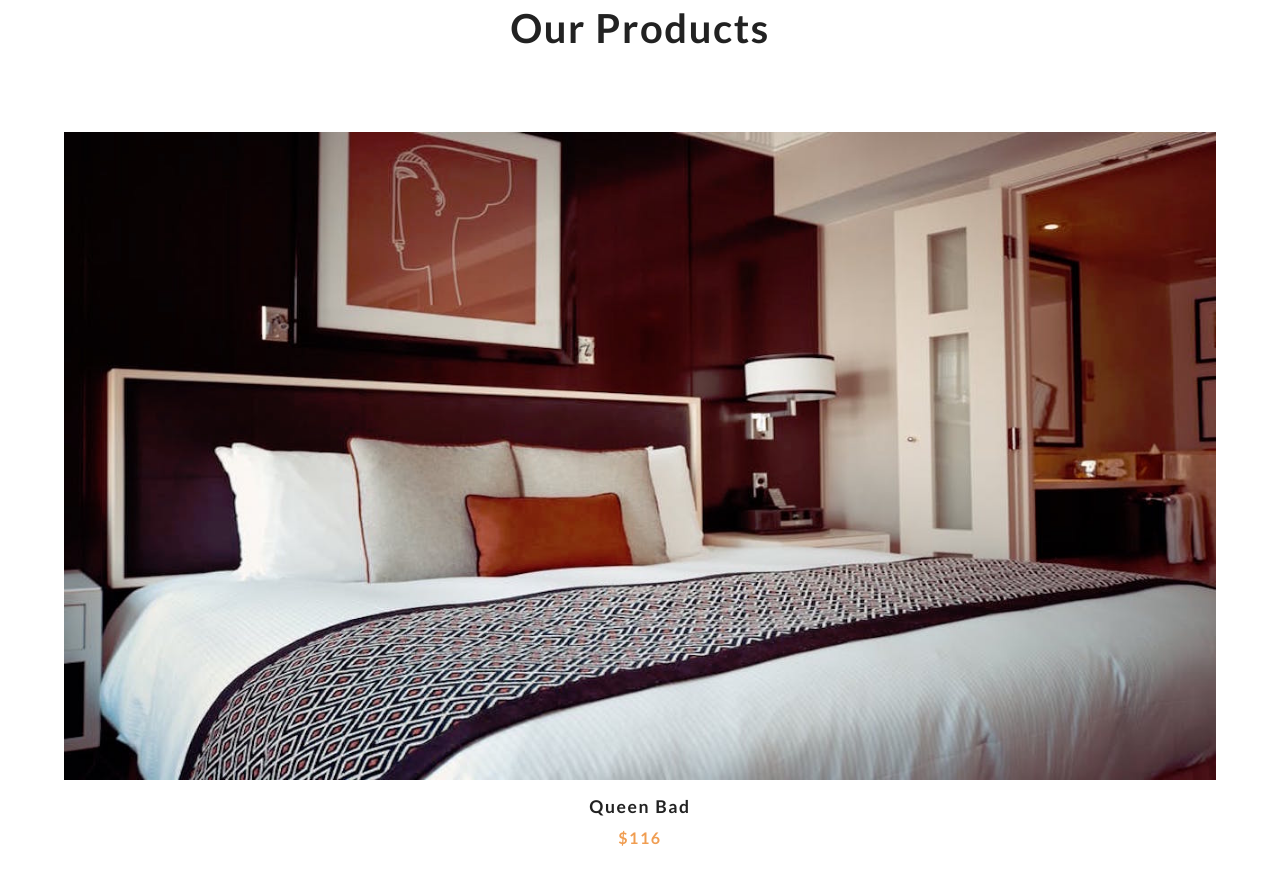
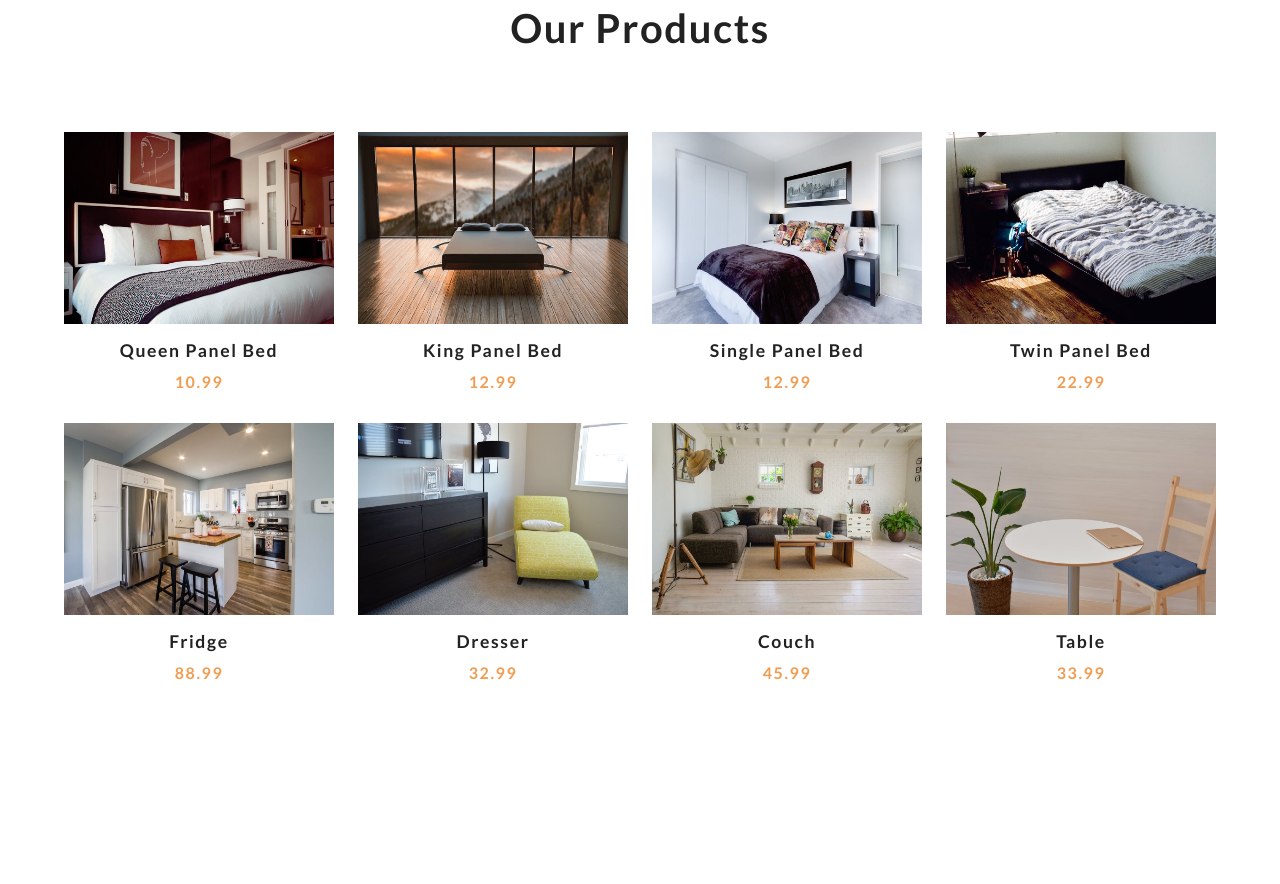
Before and after one commit to Clemilton/ComfyHouse, a plain HTML site: page index.html in a window 1280 px wide. Shown: the part 860-1744 px from the top of the page. After the commit the page ends 1606 px from the top, so only its background shows below. Drawn offline with Linux system fonts and the light colour scheme.

Commit message:
Adicionar produtos por um JSON

```diff
--- a/app.js
+++ b/app.js
@@ -1,4 +1,6 @@
 //variables
+
+//PAREI EM 1h:29min
 const cartBtn = document.querySelector('.cart-btn');
 const closeCartBtn = document.querySelector('.close-cart');
 const clearCartBtn = document.querySelector('.clear-cart');
@@ -17,9 +19,16 @@ class Products{
     //método assicrono para pegar os dados
     async getProducts(){
         try{
-        let result = await fetch('products.json')
-        let data = await result.json()
-        return data
+            let result = await fetch('products.json')
+            let data = await result.json()
+            let products =  data.items;
+            products = products.map(item => {
+                const{title,price} = item.fields
+                const{id} = item.sys
+                const image = item.fields.image.fields.file.url;
+                return {title,price,id,image}
+            });
+            return products;
         }catch(error){
             console.log(error)
         }
@@ -28,7 +37,30 @@ class Products{
 
 // display products
 class UI{
+    displayProducts(products){
+        console.log(products)
+        let result ='';
+        products.forEach(product => {
+            result+=`
+            <!--sigle product-->
+            <article class="product">
+                <div class="img-container">
+                    <img src=${product.image} alt="product" class="product-img">
+                    <button class="bag-btn" data-id=${product.id}>
+                    <i class="fas fa-shopping-cart"></i>
+                    add to bag
+                    </button>
+                </div>
+                <h3>${product.title}</h3>
+                <h4>${product.price}</h4>
+            </article>
+            <!--end of single product-->
 
+
+            `
+        });
+        productsDOM.innerHTML= result;
+    }
 }
 
 //local storage
@@ -39,5 +71,5 @@ class Storage{
 document.addEventListener("DOMContentLoaded",()=>{
     const ui = new UI();
     const products = new Products();
-    products.getProducts().then(data => console.log(data));
+    products.getProducts().then(products => ui.displayProducts(products));
 });
--- a/index.html
+++ b/index.html
@@ -41,19 +41,7 @@
             <h2>our products</h2>
         </div>
         <div class="products-center">
-            <!--sigle product-->
-            <article class="product">
-                <div class="img-container">
-                    <img src="./images/product-1.jpeg" alt="product" class="product-img">
-                    <button class="bag-btn" data-id="1">
-                    <i class="fas fa-shopping-cart"></i>
-                    add to bag
-                    </button>
-                </div>
-                <h3>queen bad</h3>
-                <h4>$116</h4>
-            </article>
-            <!--end of single product-->
+
         </div>
     </section>
     <!-- end of products-->
```
